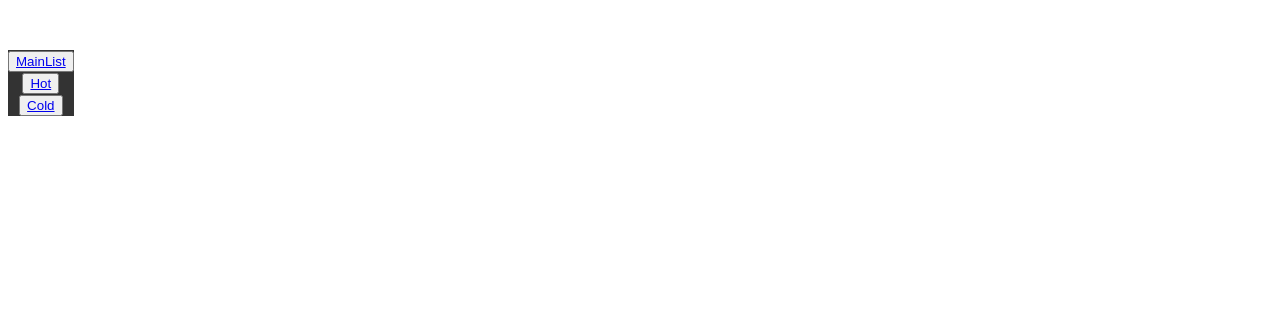
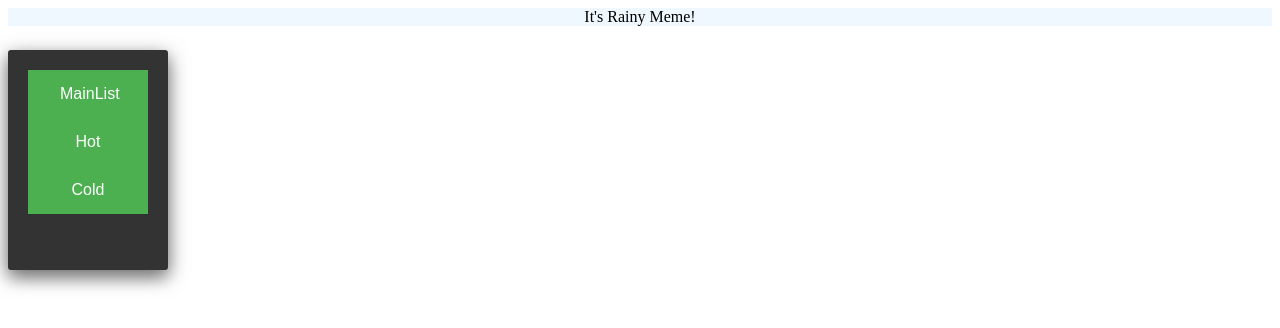
Before and after one commit to Pastor-git/MemeApp, a React (Create React App) app: page / in a window 1280 px wide. Shown: the top 328 px of the page. Built offline with nearby package versions, Linux system fonts and the light colour scheme.

Commit message:
some nice button effect

```diff
--- a/src/App.js
+++ b/src/App.js
@@ -17,10 +17,10 @@ class App extends React.Component {
     super(props);
     this.state = {
       memList: [
-        { name: 'mem1', upVote: 0, downVote: 0, img: mem1 },
-        { name: 'mem2', upVote: 0, downVote: 0, img: mem2 },
-        { name: 'mem3', upVote: 0, downVote: 0, img: mem3 },
-        { name: 'mem4', upVote: 0, downVote: 0, img: mem4 }
+        { name: 'Mem1', upVote: 0, downVote: 0, img: mem1 },
+        { name: 'Mem2', upVote: 0, downVote: 0, img: mem2 },
+        { name: 'Mem3', upVote: 0, downVote: 0, img: mem3 },
+        { name: 'Mem4', upVote: 0, downVote: 0, img: mem4 }
       ],
     }
 
@@ -55,13 +55,14 @@ class App extends React.Component {
     return (
 
       <div id="App" stylesheet={style} >
+        <div id="header"><text id="welcome_text">It's Rainy Meme!</text></div>
         <Router>
-          <div id="navbar" stylesheet={style}>
-            <button><NavLink to="/mainlist">MainList</NavLink></button><br/>
-            <button><NavLink to="/hot">Hot</NavLink></button><br/>
-            <button><NavLink to="/cold">{`Cold`}</NavLink></button>
+          <div id="navbar" >
+            <NavLink to="/mainlist"><button class="navbutton">MainList</button></NavLink><br/>
+            <NavLink to="/hot"><button class="navbutton">Hot</button></NavLink><br/>
+            <NavLink to="/cold"><button class="navbutton">{`Cold`}</button></NavLink>
           </div>
-          <div id="content" stylesheet={style}>
+          <div id="content" >
           <Switch>
             <Route path="/mainlist">
               <MainPage memList={this.state.memList} upVote={this.upVote} downVote={this.downVote} />
--- a/src/style/style.css
+++ b/src/style/style.css
@@ -1,15 +1,15 @@
 
 body {
-   /* background-image: url("backgfx.jpg"); */
+   /* background-image: url('~~../src/img/backgfx.jpg'); */
 }
 
 
 text {
-  color: azure;
+  color: black;
 }
 
 #App {
-  border-radius: 3px;
+  border-radius: 5px;
   max-height: auto;
   max-width: auto;
   text-align: center;
@@ -29,12 +29,39 @@ text {
 
 #navbar {
   position: fixed;
+  width: 150x;
+  height: 180px;
   margin-top: 50px;
+  border-radius: 3px;
+  display: block;
+  padding: 20px;
   background-color: #333;
   text-align: center;
-  font-size: large;
   float: left;
   overflow: hidden;
   position: fixed;
   top: 0;
+  box-shadow: 0 8px 16px 0 rgba(0,0,0,0.2), 0 6px 20px 0 rgba(0,0,0,0.50);
 }
+
+#header {
+  background-color: aliceblue;
+}
+
+.navbutton {
+  background-color: #4CAF50;
+  width: 120px;
+  border: 4px;
+  border-color: black;
+  color: white;
+  padding: 15px 32px;
+  text-align: center;
+  font-size: 16px;
+}
+
+.navbutton:hover {
+  background-color: yellow;
+  box-shadow: 0 12px 16px 0 rgb(248, 246, 246), 0 17px 50px 0 rgb(255, 255, 255);
+  text-decoration: dashed;
+  color: black;
+}
```
Also changed, not shown: src/components/BackGround.jsx (deleted, +0 -14 lines).
